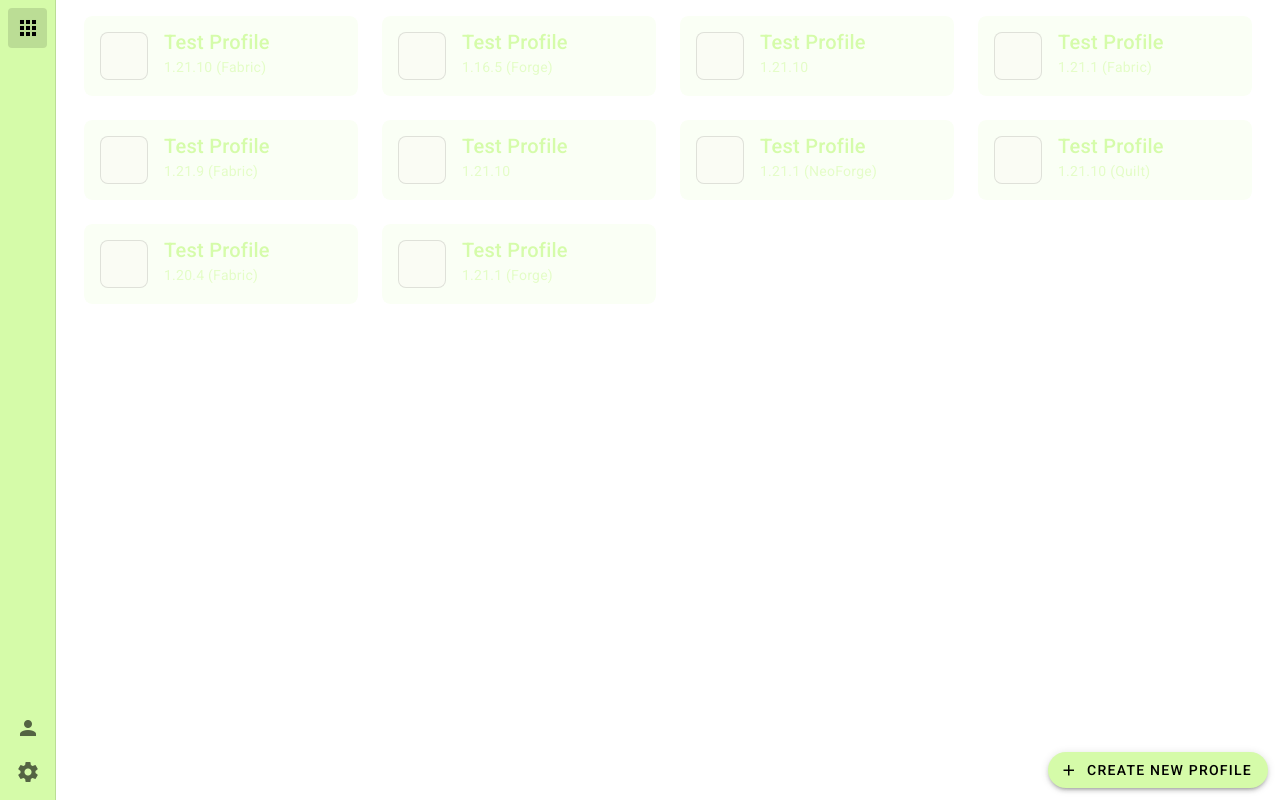
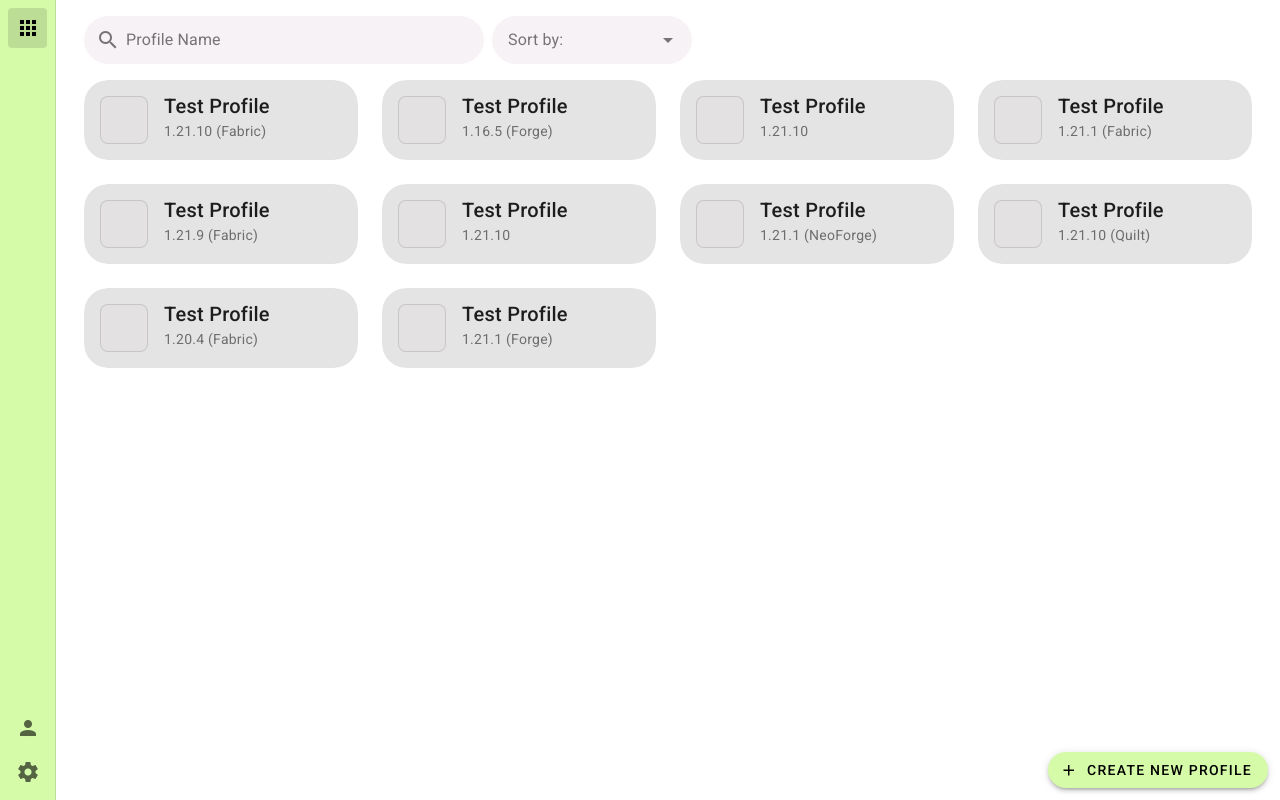
Before and after one commit to legenlee/crylic, a Vue app: page /#/profiles in a window 1280 px wide. Built offline with nearby package versions, Linux system fonts and the light colour scheme.

Commit message:
fix: Update ProfilesView layout

```diff
--- a/src/renderer/views/ProfilesView.vue
+++ b/src/renderer/views/ProfilesView.vue
@@ -55,12 +55,36 @@ const profiles = [
 
 <template>
   <VContainer>
+    <div class="mb-4 d-flex align-start ga-2">
+      <VTextField
+        flat
+        variant="solo-filled"
+        label="Profile Name"
+        prepend-inner-icon="mdi-magnify"
+        rounded="xl"
+        max-width="400"
+        hide-details
+        density="comfortable"
+      />
+
+      <VSelect
+        flat
+        variant="solo-filled"
+        label="Sort by:"
+        rounded="xl"
+        max-width="200"
+        density="comfortable"
+        hide-details
+        :items="['Name', 'Last Played']"
+      />
+    </div>
+
     <VRow>
       <VCol v-for="(profile, index) in profiles" :key="index" md="4" lg="3">
-        <VCard variant="tonal" color="primary">
+        <VCard variant="tonal" rounded="xl">
           <div class="d-flex">
             <div class="align-self-center">
-              <VAvatar border class="mt-4 mb-4 ml-4" rounded="lg" size="48">
+              <VAvatar border class="my-4 ml-4" rounded="lg" size="48">
                 <VImg></VImg>
               </VAvatar>
             </div>
```
